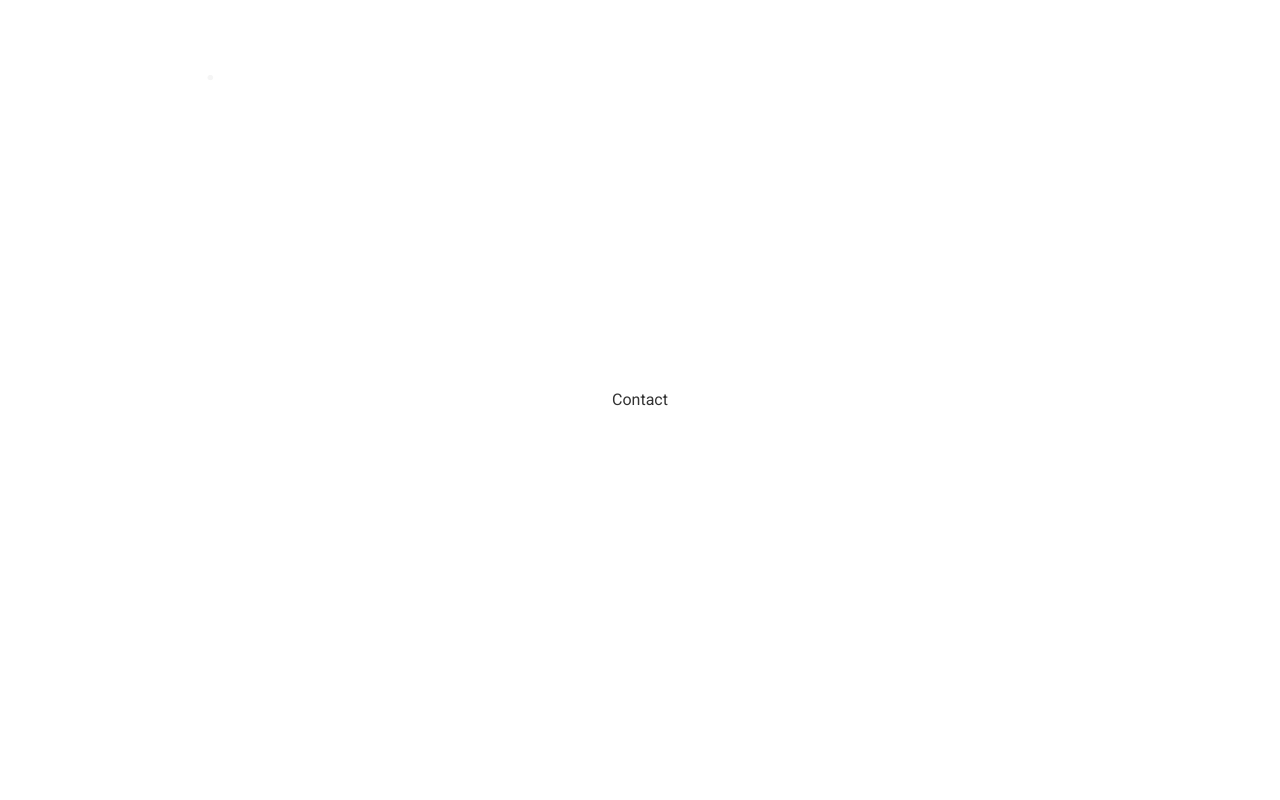
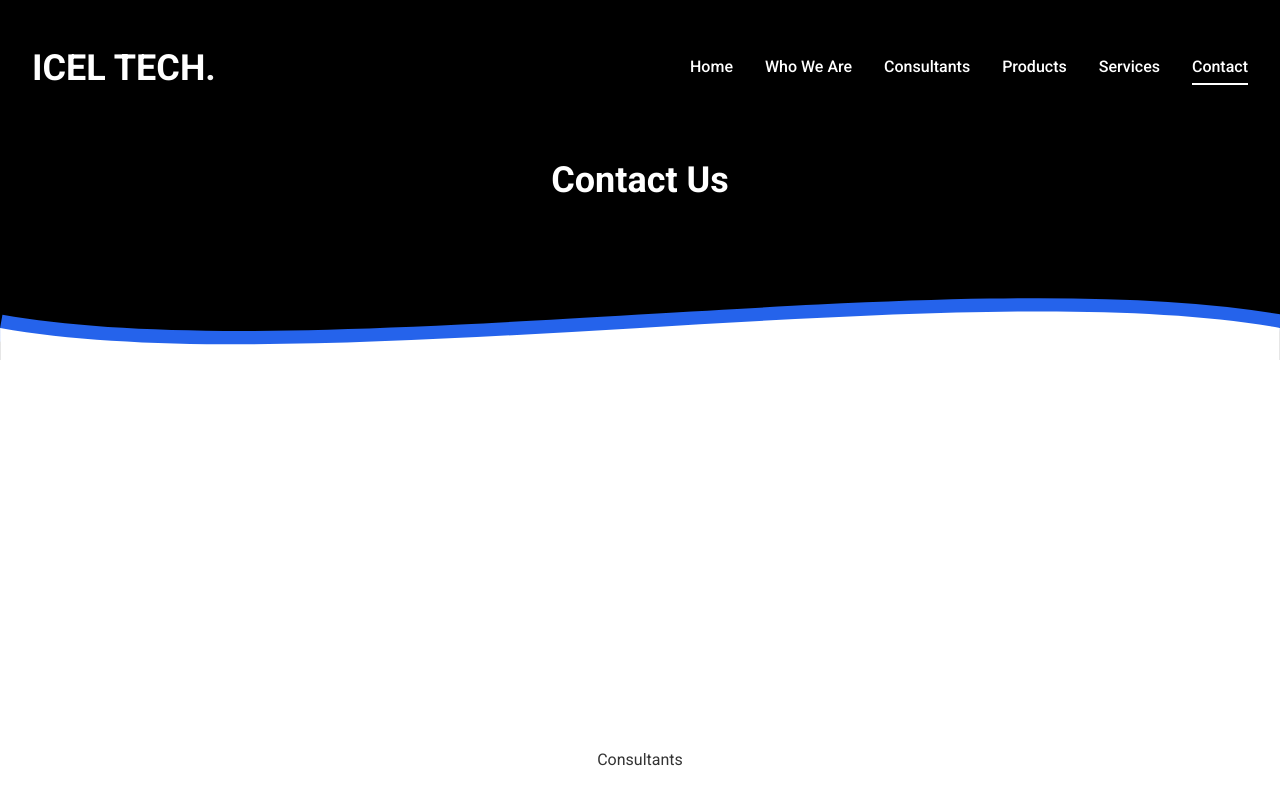
Before and after one commit to shoibaldas/next-job-app, a Next.js app: page /contact in a window 1280 px wide. Shown: the top 800 px of the page. Built offline with nearby package versions, Linux system fonts and the light colour scheme.

Commit message:
banner title added for all pages

```diff
--- a/src/app/consultants/page.jsx
+++ b/src/app/consultants/page.jsx
@@ -1,9 +1,16 @@
-import React from 'react'
+import Banner from '@/components/Banner';
+import React from 'react';
 
 const Consultants = () => {
   return (
-    <div className="
+    <div>
+      <div className='relative'>
+        <Banner customTitle="Consultants"></Banner>
+      </div>
+      <div className="
     min-h-screen flex flex-col items-center justify-center bg-lightBackground text-lightText">Consultants</div>
+
+    </div>
   )
 }
 
--- a/src/app/contact/page.jsx
+++ b/src/app/contact/page.jsx
@@ -1,12 +1,16 @@
 'use client';
+import Banner from "@/components/Banner";
 
 const Contact = () => {
   return (
-    <div
-      className="
-      min-h-screen flex flex-col items-center justify-center
-      bg-lightBackground text-lightText"
-    >Contact</div>
+    <div>
+      <div className='relative'>
+        <Banner customTitle="Contact Us"></Banner>
+      </div>
+      <div className="
+    min-h-screen flex flex-col items-center justify-center bg-lightBackground text-lightText">Consultants</div>
+
+    </div>
   )
 }
 
--- a/src/app/products/page.jsx
+++ b/src/app/products/page.jsx
@@ -1,11 +1,16 @@
 'use client';
+
+import Banner from "@/components/Banner";
 
 const Products = () => {
   return (
-    <div
-      className="
-      min-h-screen flex flex-col items-center justify-center bg-lightBackground text-lightText">
-        Resume
+    <div>
+      <div className='relative'>
+        <Banner customTitle="Products"></Banner>
+      </div>
+      <div className="
+    min-h-screen flex flex-col items-center justify-center bg-lightBackground text-lightText">Products</div>
+
     </div>
   )
 }
--- a/src/components/MobileNav.jsx
+++ b/src/components/MobileNav.jsx
@@ -28,7 +28,7 @@ const links = [
       path: "/services"
   },
   {
-      name: "contact us",
+      name: "contact",
       path: "/contact"
   }
 ];
--- a/src/components/Nav.jsx
+++ b/src/components/Nav.jsx
@@ -24,8 +24,8 @@ const links = [
         path: "/services"
     },
     {
-        name: "contact us",
-        path: "/contact-us"
+        name: "contact",
+        path: "/contact"
     }
 ]
 
```
